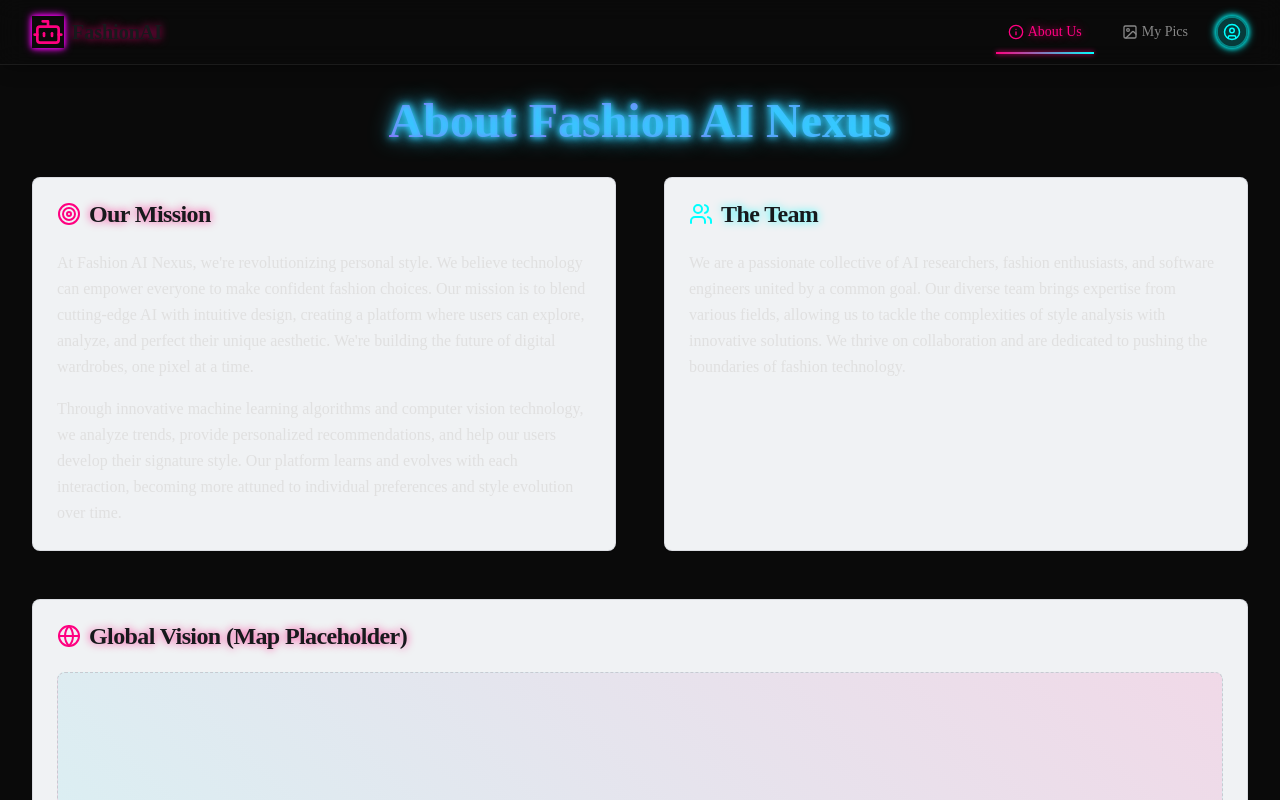
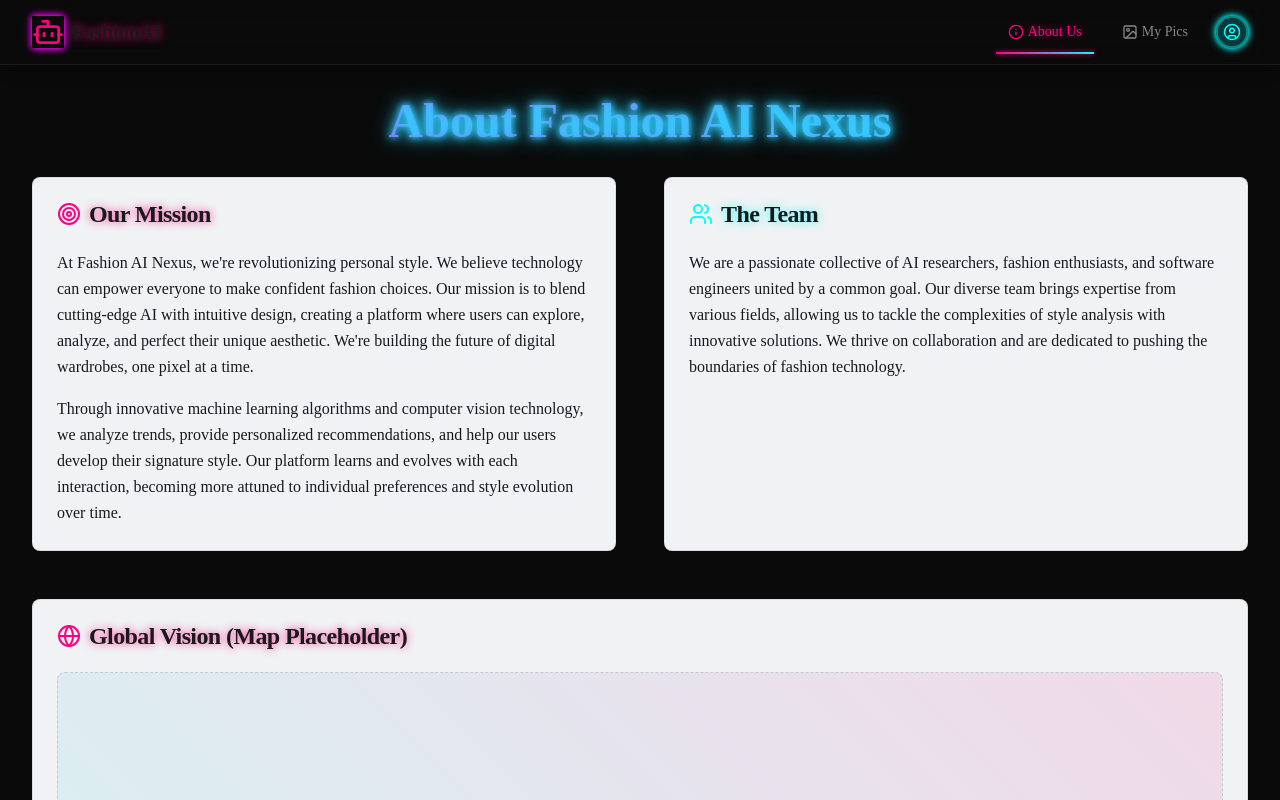
Before and after one commit to JoaquinFarah/Fashion-AI, a React (Vite) app: page /about in a window 1280 px wide. Shown: the top 800 px of the page. Built offline with nearby package versions, Linux system fonts and the light colour scheme.

Commit message:
feat: Update About Us page content and styling for improved readability

```diff
--- a/src/pages/AboutUsPage.jsx
+++ b/src/pages/AboutUsPage.jsx
@@ -1,4 +1,3 @@
-
 import React from 'react';
 import { motion } from 'framer-motion';
 import { Card, CardContent, CardHeader, CardTitle } from "@/components/ui/card";
@@ -30,10 +29,10 @@ const AboutUsPage = () => {
                 </CardTitle>
               </CardHeader>
               <CardContent>
-                <p className="text-cyber-text leading-relaxed">
+                <p className="leading-relaxed">
                   At Fashion AI Nexus, we're revolutionizing personal style. We believe technology can empower everyone to make confident fashion choices. Our mission is to blend cutting-edge AI with intuitive design, creating a platform where users can explore, analyze, and perfect their unique aesthetic. We're building the future of digital wardrobes, one pixel at a time.
                 </p>
-                <p className="text-cyber-text leading-relaxed mt-4">
+                <p className="text-amber-glow leading-relaxed mt-4">
                   Through innovative machine learning algorithms and computer vision technology, we analyze trends, provide personalized recommendations, and help our users develop their signature style. Our platform learns and evolves with each interaction, becoming more attuned to individual preferences and style evolution over time.
                 </p>
               </CardContent>
@@ -51,7 +50,7 @@ const AboutUsPage = () => {
                 </CardTitle>
               </CardHeader>
               <CardContent>
-                <p className="text-cyber-text leading-relaxed">
+                <p className="leading-relaxed">
                   We are a passionate collective of AI researchers, fashion enthusiasts, and software engineers united by a common goal. Our diverse team brings expertise from various fields, allowing us to tackle the complexities of style analysis with innovative solutions. We thrive on collaboration and are dedicated to pushing the boundaries of fashion technology.
                 </p>
               </CardContent>
```
